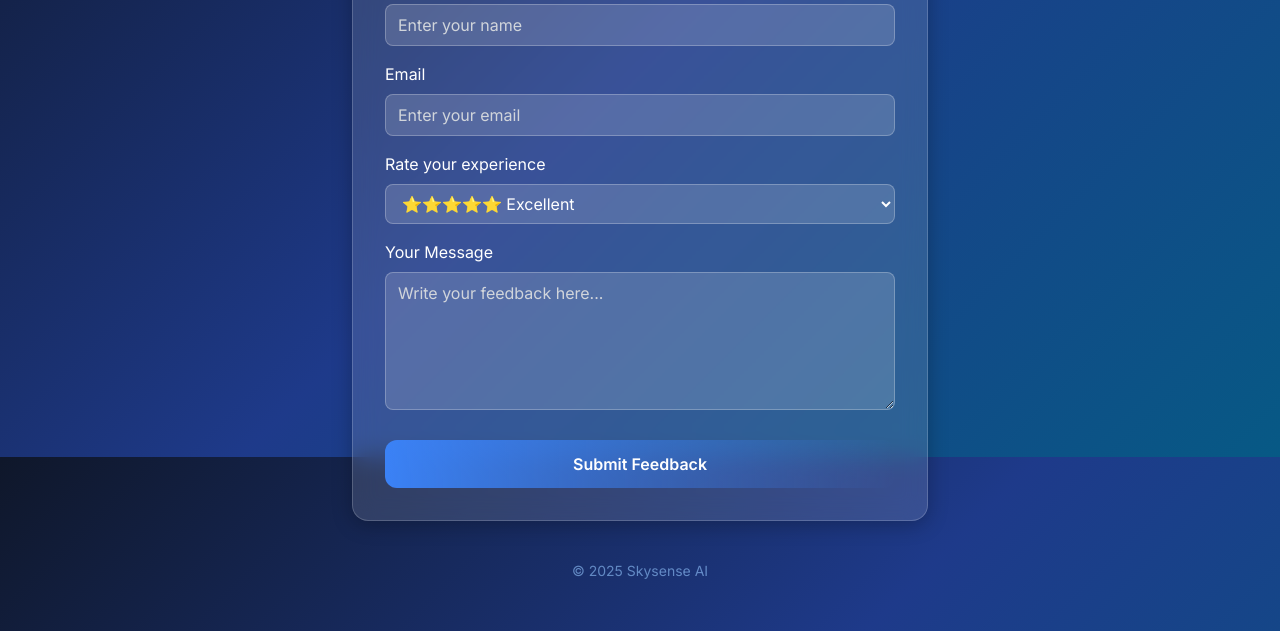
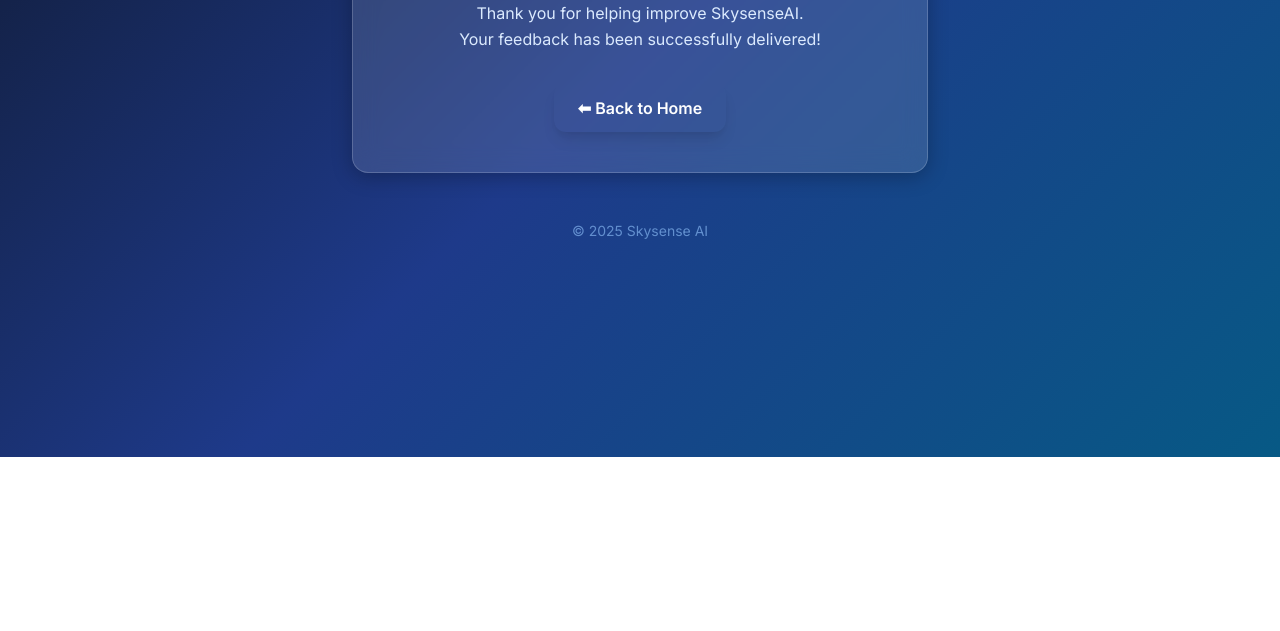
Before and after one commit to eamhad/SkysenseAI, a website: page public/feedback.html in a window 1280 px wide. Shown: the part 343-974 px from the top of the page. After the commit the page ends 800 px from the top, so only its background shows below. Drawn offline with nearby package versions, Linux system fonts and the light colour scheme.

Commit message:
Update feedback.html

```diff
--- a/public/feedback.html
+++ b/public/feedback.html
@@ -3,7 +3,7 @@
 <head>
   <meta charset="UTF-8" />
   <meta name="viewport" content="width=device-width, initial-scale=1.0" />
-  <title>Feedback – SkysenseAI</title>
+  <title>Feedback Sent – SkysenseAI</title>
 
   <link href="https://cdn.jsdelivr.net/npm/tailwindcss@2.2.19/dist/tailwind.min.css" rel="stylesheet">
   <link href="https://fonts.googleapis.com/css2?family=Inter:wght@300;400;600;700&display=swap" rel="stylesheet">
@@ -14,31 +14,16 @@
       background: linear-gradient(135deg, #0f172a, #1e3a8a, #075985);
       background-attachment: fixed;
       color: white;
-      padding-bottom: 50px;
+      padding-bottom: 40px;
     }
-
     .glass-box {
       background: rgba(255, 255, 255, 0.12);
       border: 1px solid rgba(255, 255, 255, 0.18);
       backdrop-filter: blur(12px);
       box-shadow: 0 4px 20px rgba(0, 0, 0, 0.25);
     }
+  </style>
 
-    input, textarea, select {
-      background: rgba(255, 255, 255, 0.15);
-      border: 1px solid rgba(255, 255, 255, 0.25);
-      color: white;
-    }
-
-    input::placeholder, textarea::placeholder {
-      color: #d1d5db;
-    }
-
-    input:focus, textarea:focus {
-      outline: none;
-      border-color: #93c5fd;
-    }
-  </style>
 </head>
 
 <body>
@@ -49,7 +34,7 @@
     <h1 class="text-5xl font-bold bg-clip-text text-transparent bg-gradient-to-r from-cyan-300 to-blue-400">
       Skysense AI
     </h1>
-    <p class="text-blue-200 -mt-2">Your feedback helps us improve ✨</p>
+    <p class="text-blue-200 -mt-2">Thank you for your feedback!</p>
 
     <!-- Curved Glass Nav -->
     <div class="w-full flex justify-center mt-2">
@@ -62,50 +47,30 @@
         <a href="privacy.html" target="_blank" class="hover:text-white transition">Privacy</a>
         <a href="terms.html" target="_blank" class="hover:text-white transition">Terms</a>
         <a href="contact.html" target="_blank" class="hover:text-white transition">Contact</a>
-        <a href="feedback.html" class="text-white font-semibold underline">Feedback</a>
 
       </div>
     </div>
   </div>
 
-  <!-- FORM -->
-  <div class="max-w-xl mx-auto mt-10 p-8 rounded-2xl glass-box">
+  <!-- SUCCESS MESSAGE CARD -->
+  <div class="max-w-xl mx-auto mt-14 p-10 rounded-2xl glass-box text-center">
 
-    <h2 class="text-2xl font-semibold mb-4 text-center">Send us your feedback</h2>
+    <h2 class="text-3xl font-semibold mb-4">Feedback Submitted 🎉</h2>
+    <p class="text-blue-100 leading-relaxed mb-8">
+      Thank you for helping improve SkysenseAI.<br>
+      Your feedback has been successfully delivered!
+    </p>
 
-    <form action="https://formsubmit.co/skysenseai@gmail.com" method="POST">
+    <!-- Home Button -->
+    <a href="index.html"
+       class="inline-block bg-gradient-to-r from-cyan-400 to-blue-500 text-white font-semibold
+              px-6 py-3 rounded-xl shadow-lg hover:opacity-90 transition">
+      ⬅ Back to Home
+    </a>
 
-      <!-- FormSubmit Config -->
-      <input type="hidden" name="_captcha" value="false">
-      <input type="hidden" name="_template" value="table">
-      <input type="hidden" name="_next" value="https://skysenseai.onrender.com/feedback-success.html">
-
-      <label class="block mb-2 font-medium">Your Name</label>
-      <input type="text" name="name" required class="w-full px-3 py-2 rounded-lg mb-4" placeholder="Enter your name">
-
-      <label class="block mb-2 font-medium">Email</label>
-      <input type="email" name="email" required class="w-full px-3 py-2 rounded-lg mb-4" placeholder="Enter your email">
-
-      <label class="block mb-2 font-medium">Rate your experience</label>
-      <select name="rating" required class="w-full px-3 py-2 rounded-lg mb-4">
-        <option>⭐⭐⭐⭐⭐ Excellent</option>
-        <option>⭐⭐⭐⭐ Good</option>
-        <option>⭐⭐⭐ Average</option>
-        <option>⭐⭐ Needs improvement</option>
-        <option>⭐ Bad experience</option>
-      </select>
-
-      <label class="block mb-2 font-medium">Your Message</label>
-      <textarea name="message" rows="5" required class="w-full px-3 py-2 rounded-lg mb-6" placeholder="Write your feedback here..."></textarea>
-
-      <button type="submit" class="w-full py-3 bg-gradient-to-r from-blue-500 to-cyan-400 text-white font-semibold rounded-xl hover:opacity-90 transition">
-        Submit Feedback
-      </button>
-
-    </form>
   </div>
 
-  <footer class="mt-10 text-center text-blue-300 opacity-60 text-sm">
+  <footer class="mt-12 text-center text-blue-300 opacity-60 text-sm">
     © 2025 Skysense AI
   </footer>
 
```
